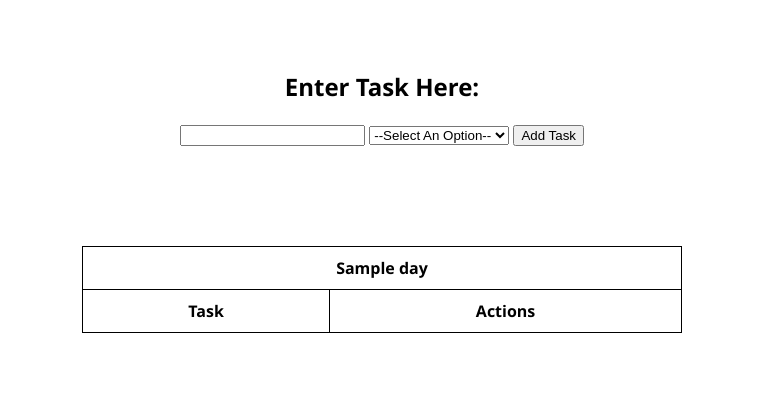
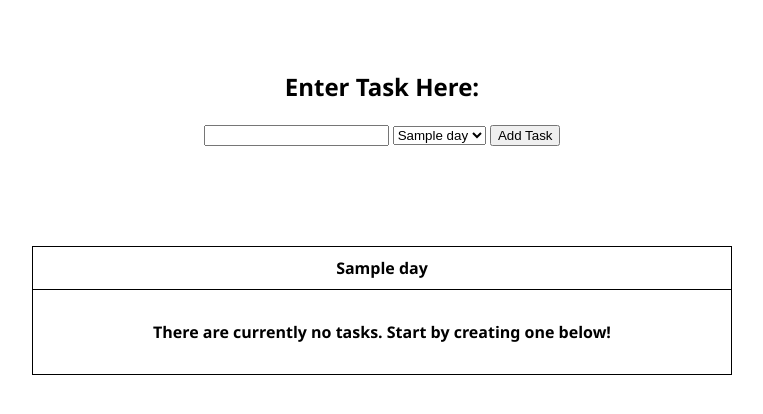
Before and after one commit to Governess-Simpson/todo-v2, a Flask app: template templates/index.html in a window 1280 px wide. Shown: the top 414 px of the page, without its empty margins (258-1021 px from the left). Run offline with Flask 3, Linux system fonts and the light colour scheme; the template is opened without the code that fills it: values that come from a table or form of the project are taken from there, most other values are stand-ins (such as "Sample title", 1, 10 or a date in 2020); lists and menus that the app fills with data are empty.

Commit message:
add action buttons, format tasks inside tables, show null message if no tasks are added to a specific table

```diff
--- a/static/css/main.css
+++ b/static/css/main.css
@@ -7,7 +7,7 @@ body {
 
 table {
     border-collapse: collapse;
-    width: 600px;
+    width: 700px;
 }
 
 .form {
@@ -20,7 +20,6 @@ table {
 }
 
 table, th, td {
-    text-align: center;
     border: 1px solid black;
     padding: 10px;
 }
@@ -30,6 +29,19 @@ table, th, td {
     flex-wrap: wrap;
     justify-content: center;
     gap: 100px;
+}
+
+.btn {
+    border-radius: 100%;
+    background-color: transparent;
+    margin: 24px;
+    float: right;
+}
+
+#task-content {
+    float: left;
+    text-align: center;
+    margin: 24px;
 }
 
 th.Monday {
--- a/templates/index.html
+++ b/templates/index.html
@@ -6,7 +6,6 @@
         <form action="/" method="POST">
             <input type="text" name="content" id="content">
             <select name="due_date">
-                <option value="" selected>--Select An Option--</option>
                 {% for day in days_of_the_week %}
                     <option value="{{ day }}">{{ day }}</option>
                 {% endfor %}
@@ -19,20 +18,22 @@
         {% for day in days_of_the_week %}
             <table>
                 <tr>
-                    <th colspan="2" class={{ day }}>{{ day }}</th>
+                    <th class={{ day }}>{{ day }}</th>
                 </tr>
-                <tr>
-                    <th>Task</th>
-                    <th>Actions</th>
-                </tr>
-                    {% if tasks|length < 1 %}
-                        <td colspan="2">There are currently no tasks. Start by creating one below!</td>
+                    {% if tasks|selectattr("due_date", "==", day)| list | length < 1 %}
+                    <tr>
+                        <td><h4 style="text-align: center">There are currently no tasks. Start by creating one below!</h4></td>
+                    </tr>
                     {% else %}
                         {% for task in tasks%}
                             {% if task.due_date == day %}
                                 <tr>
-                                    <td>{{ task.content}}</td>
-                                    <td>Testing2</td>
+                                    <td>
+                                        <span id="task-content">{{ task.content}}</span>
+                                        <button class="btn" id="complete"><img src="/static/icons/check_icon.png"></button>
+                                        <button class="btn" id="update"><img src="/static/icons/pencil_icon.png"></button>
+                                        <button class="btn" id="delete"><img src="/static/icons/delete_icon.png"></button>
+                                    </td>
                                 </tr>
                             {% endif %}
                         {% endfor %}
```
Also changed, not shown: README.md, instance/todo.db, static/icons/check_icon.png (added), static/icons/delete_icon.png (added), static/icons/pencil_icon.png (added).
